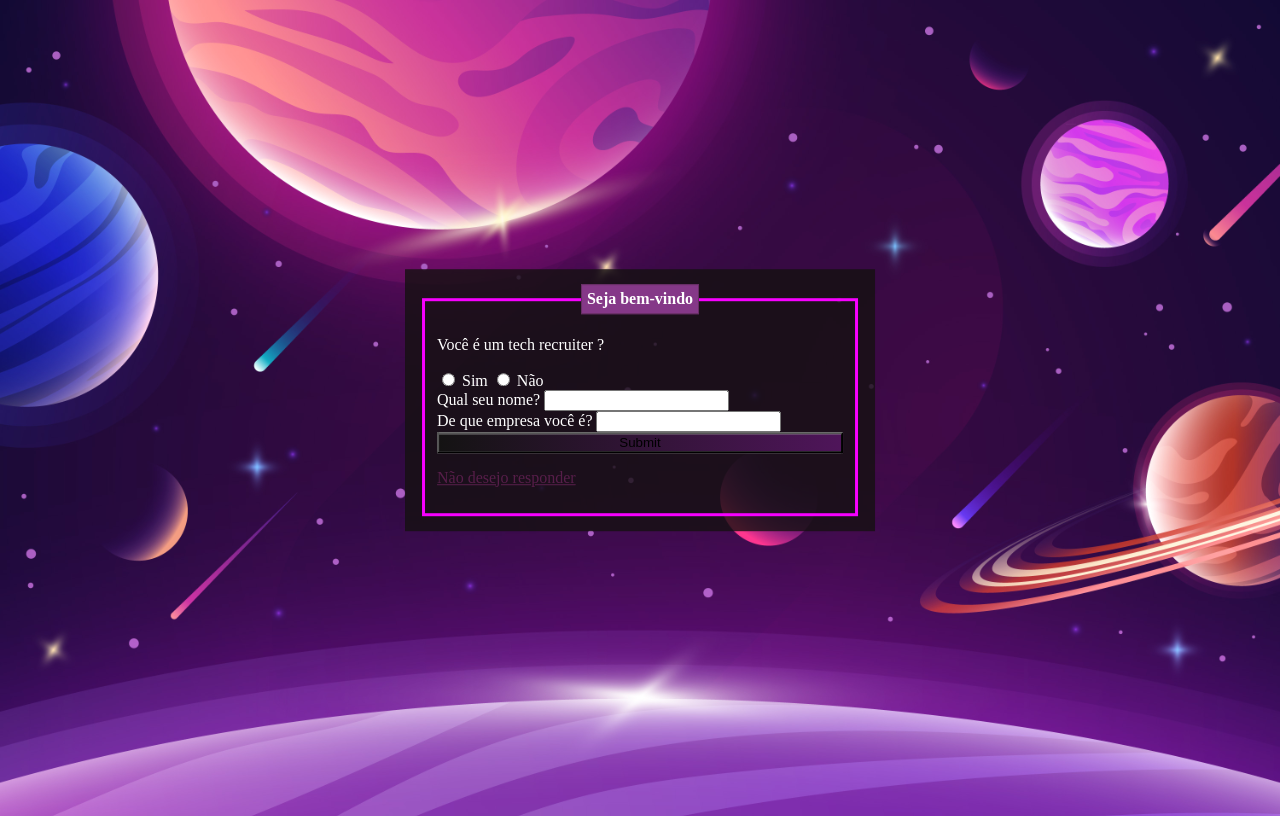
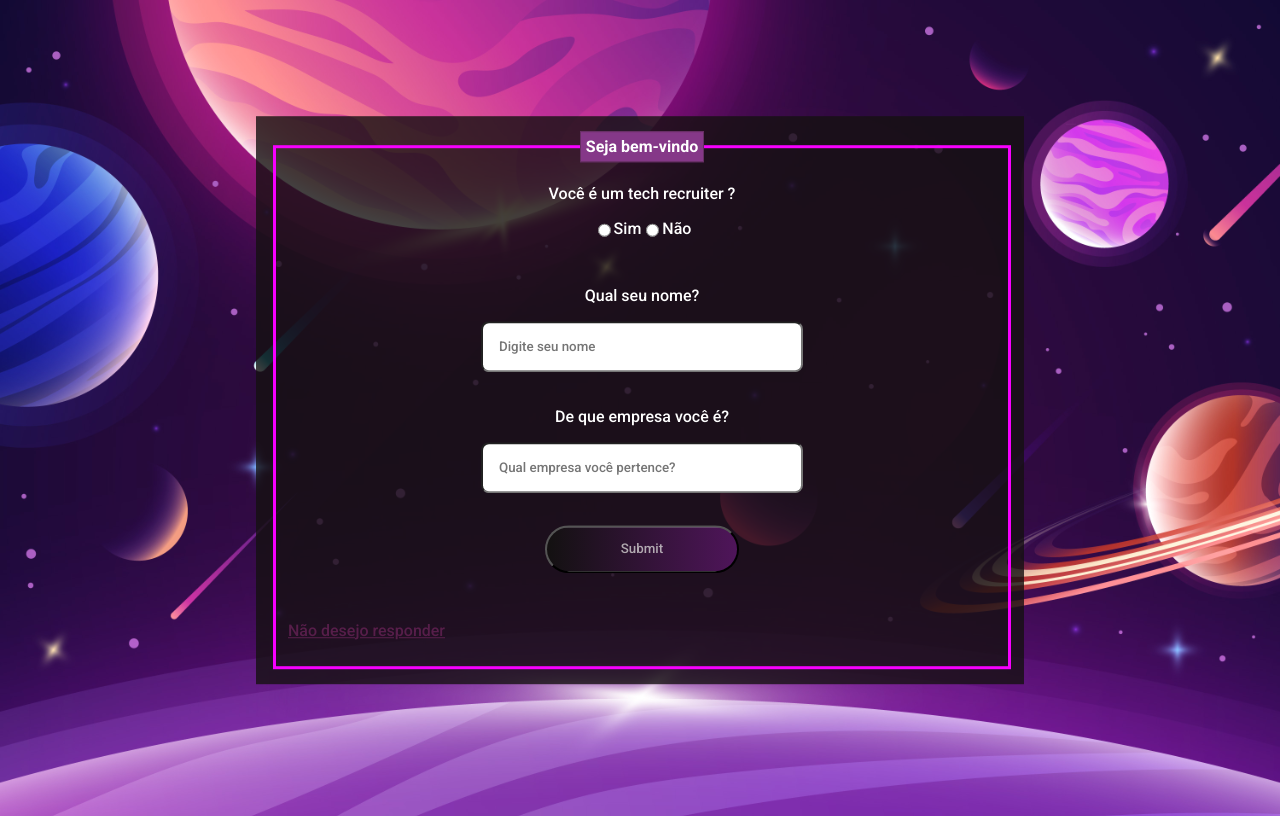
Before and after one commit to Vitor-devs/projeto_Curriculo, a website: page index.html in a window 1280 px wide. Drawn offline with Linux system fonts and the light colour scheme.

Commit message:
alteração de css, criação da proxima pagina e roteamento para ela

```diff
--- a/index.html
+++ b/index.html
@@ -7,6 +7,9 @@
     <meta name="viewport" content="width=device-width, initial-scale=1.0">
     <title>Home</title>
     <link rel="stylesheet" href="css/home.css">
+    <link rel="preconnect" href="https://fonts.googleapis.com">
+    <link rel="preconnect" href="https://fonts.gstatic.com" crossorigin>
+    <link href="https://fonts.googleapis.com/css2?family=Roboto:wght@100;300;500;700&display=swap" rel="stylesheet">
 </head>
 
 <body>
@@ -19,25 +22,27 @@
                 <legend><b>Seja bem-vindo</b></legend>
                 <div class="inputBox">
                     <p>Você é um tech recruiter ?</p>
-                    <input type="radio" name="tech" class="inputUser" id="inputSim" value="tech">
-                    <label for="tech">Sim</label>
-
-                    <input type="radio" name="tech" id="inputNao" value="recrutador">
-                    <label for="recrutador">Não</label>
+                    <div id="inputs">
+                        <input type="radio" name="tech" class="inputUser" id="inputSim" value="tech">
+                        <label for="tech">Sim</label>
+                        <br>
+                        <input type="radio" name="tech" id="inputNao" value="recrutador">
+                        <label for="recrutador">Não</label>
+                    </div>
 
                 </div>
 
                 <div id="entrevista">
                     <label for="empresa">Qual seu nome?</label>
-                    <input type="text" id="empresa" class="inputUser" name="nome">
+                    <input type="text" id="empresa" class="inputUser" name="nome" placeholder="Digite seu nome">
                     <br>
 
                     <label for="local">De que empresa você é?</label>
-                    <input type="text" id="local" class="inputUser" name="empresa">
+                    <input type="text" id="local" class="inputUser" name="empresa" placeholder="Qual empresa você pertence?">
 
                     <input type="submit" name="submit" id="submit">
                 </div>
-                <p><a href="#" id="nao-responder">Não desejo responder</a></p>
+                <p><a href="/home.html" id="nao-responder">Não desejo responder</a></p>
 
             </fieldset>
 
--- a/index.js
+++ b/index.js
@@ -24,6 +24,10 @@ app.get('/', (req, res)=>{
     res.sendFile(__dirname + '/index.html')
 })
 
+app.get('/home.html', (req, res)=>{
+  res.sendFile(__dirname + '/home.html')
+})
+
 app.post('/salvarFormulario', (req, res)=>{
     const nome = req.body.nome
     const empresa = req.body.empresa
@@ -44,5 +48,4 @@ app.post('/salvarFormulario', (req, res)=>{
 
 })
 
-
 app.listen(3000)
--- a/public/css/home.css
+++ b/public/css/home.css
@@ -1,6 +1,12 @@
 html, body {
     overflow: hidden;
 }
+
+* {
+    font-family: "Roboto", sans-serif;
+    box-sizing: border-box;
+  }
+
 
 @media all and (max-width: 480px) {
     body{
@@ -47,10 +53,59 @@ html, body {
     background-color: rgba(20, 17, 17, 0.8);
     padding: 15px;
     color: rgb(255, 255, 255);
+    width: 60vw;
+
+
+}
+
+#inputs{
+    display: flex;
+    justify-content: center;
+    margin-bottom: 1rem;
+
+}
+#entrevista {
+    display: flex;
+    justify-content: center;
+    align-items: center;
+    flex-direction: column;
+    padding: 2rem;
+}
+
+#entrevista > input {
+    width: 50%;
+    border-radius: 8px;
+}
+
+
+#entrevista > #submit {
+    color: rgba(216, 213, 213, 0.774);
+    margin-top: 1rem;
+    background-image: linear-gradient(to right, rgb(19, 17, 17), rgb(79, 21, 90));
+    width: 30%;
+    height: 3rem;
+    border-radius: 3rem;
+}
+
+#empresa, #local{
+    margin: 1rem;
+    padding: 1rem;
+}
+
+.inputBox > p {
+    display: flex;
+    justify-content: center;
+
+}
+
+
+a{
+    color:rgb(87, 30, 74);
 }
 
 fieldset {
     border: 3px solid rgb(247, 0, 255);
+    width: 100%;
 }
 
 legend {
@@ -59,15 +114,3 @@ legend {
     text-align: center;
     background-color: rgb(133, 56, 136);
 }
-
-
-
-#submit {
-
-    background-image: linear-gradient(to right, rgb(20, 19, 19), rgb(79, 21, 90));
-    width: 100%;
-}
-
-a{
-    color:rgb(87, 30, 74);
-}
```
Also changed, not shown: home.html (added, +17 -0 lines).
